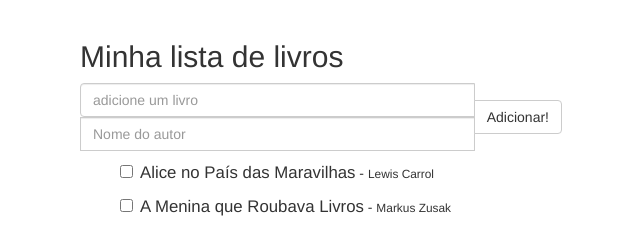
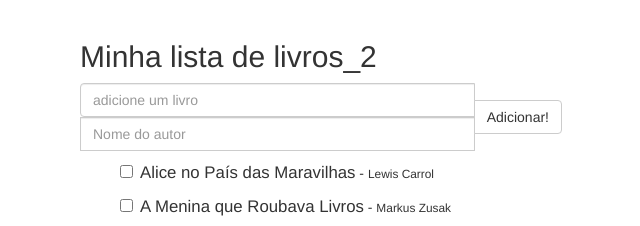
Before and after one commit to IgorCS/binding-VueJs, a plain HTML site: page index.html in a window 1280 px wide. Shown: the top 226 px of the page, 319-959 px from the left. Drawn offline with nearby package versions, Linux system fonts and the light colour scheme.

Commit message:
comit vue index

```diff
--- a/index.html
+++ b/index.html
@@ -9,7 +9,7 @@
 
    <body>
      <div class="container">
-       <h2>Minha lista de livros</h2>
+       <h2>Minha lista de livros_2</h2>
        <div class="input-group">
          <input placeholder="adicione um livro" type="text" class="js-novo-livro form-control"><br>
          <input placeholder="Nome do autor" type="text" class="js-novo-autor form-control"> <br>
```
